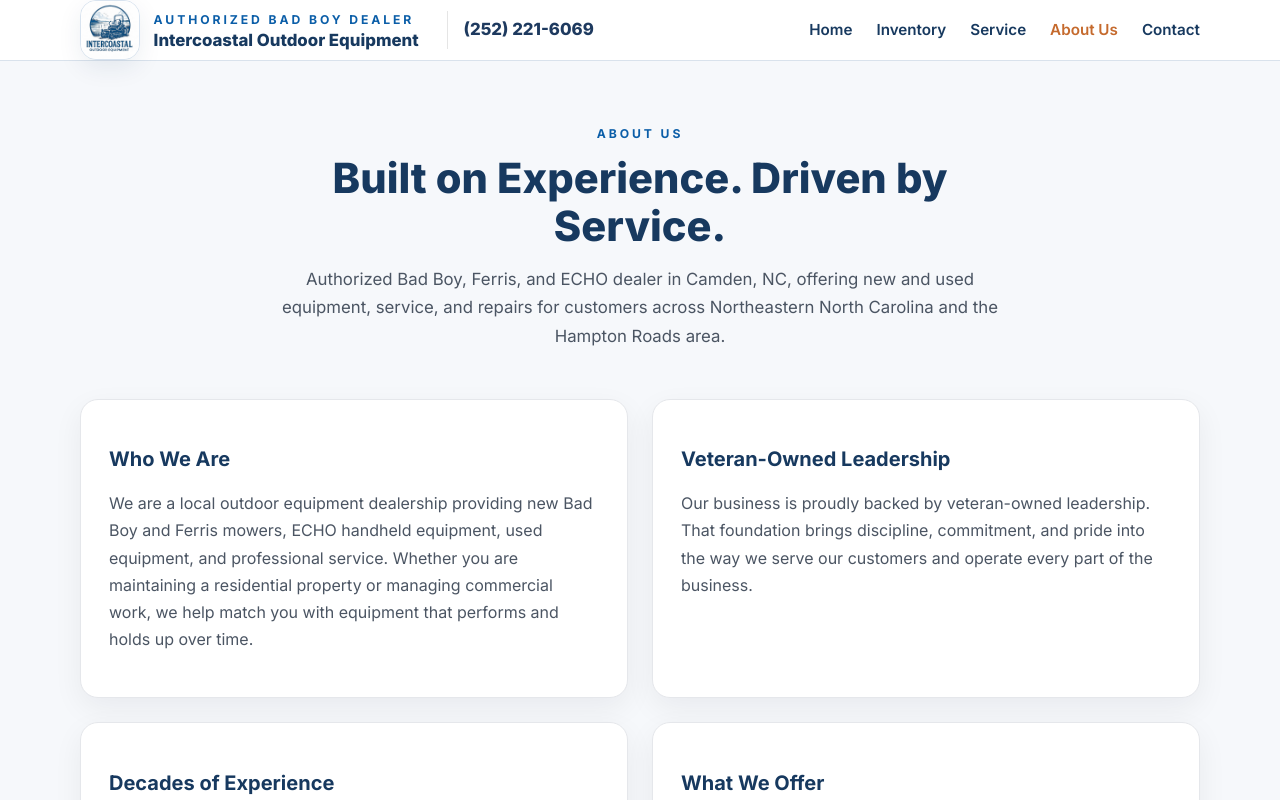
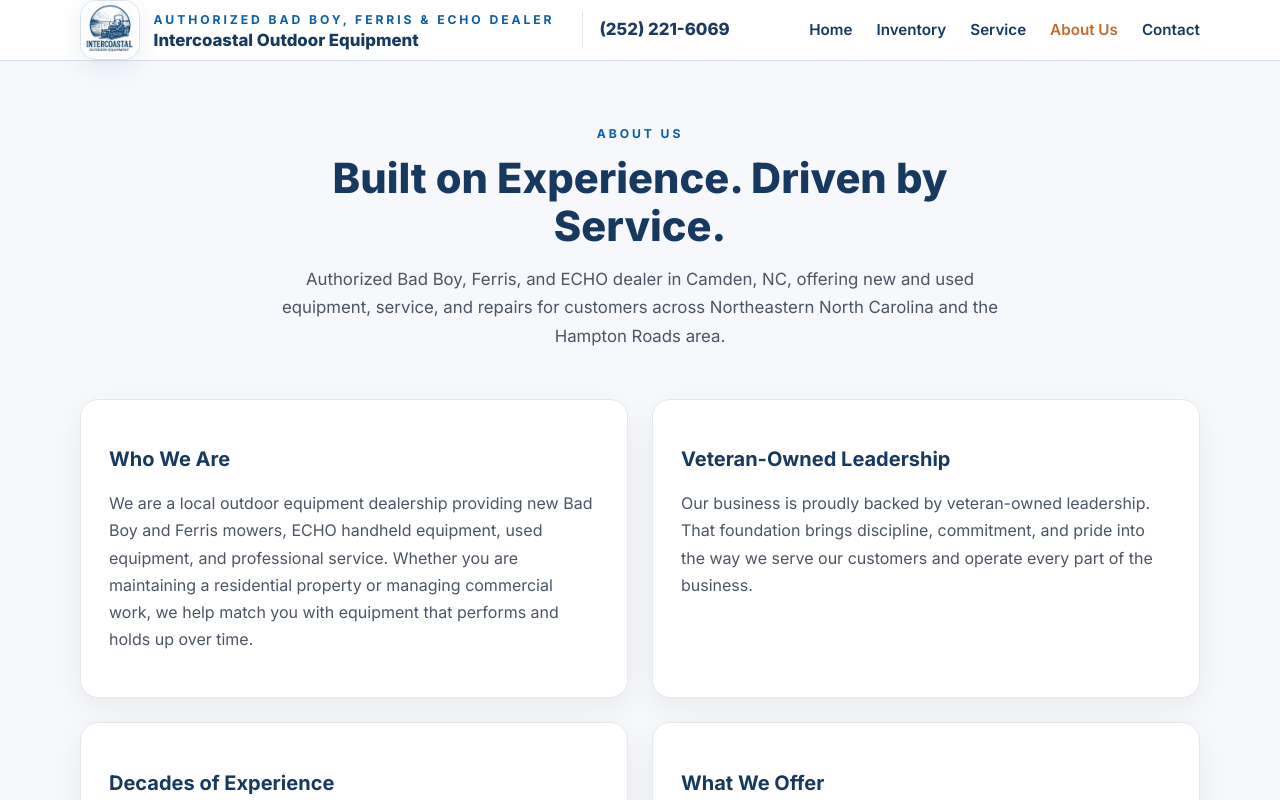
Before and after one commit to TanyaA318/intercoastal-website, a React (Vite) app: page /about in a window 1280 px wide. Shown: the top 800 px of the page. Built offline with nearby package versions, Linux system fonts and the light colour scheme.

Commit message:
Add Ferris branding to src/Header.jsx

```diff
--- a/src/Header.jsx
+++ b/src/Header.jsx
@@ -15,7 +15,7 @@ export default function Header() {
             className="brand-logo"
             />
             <div>
-              <div className="brand-kicker">AUTHORIZED BAD BOY DEALER</div>
+              <div className="brand-kicker">AUTHORIZED BAD BOY, FERRIS &amp; ECHO DEALER</div>
               <div className="brand-title">Intercoastal Outdoor Equipment</div>
             </div>
           </Link>
```
